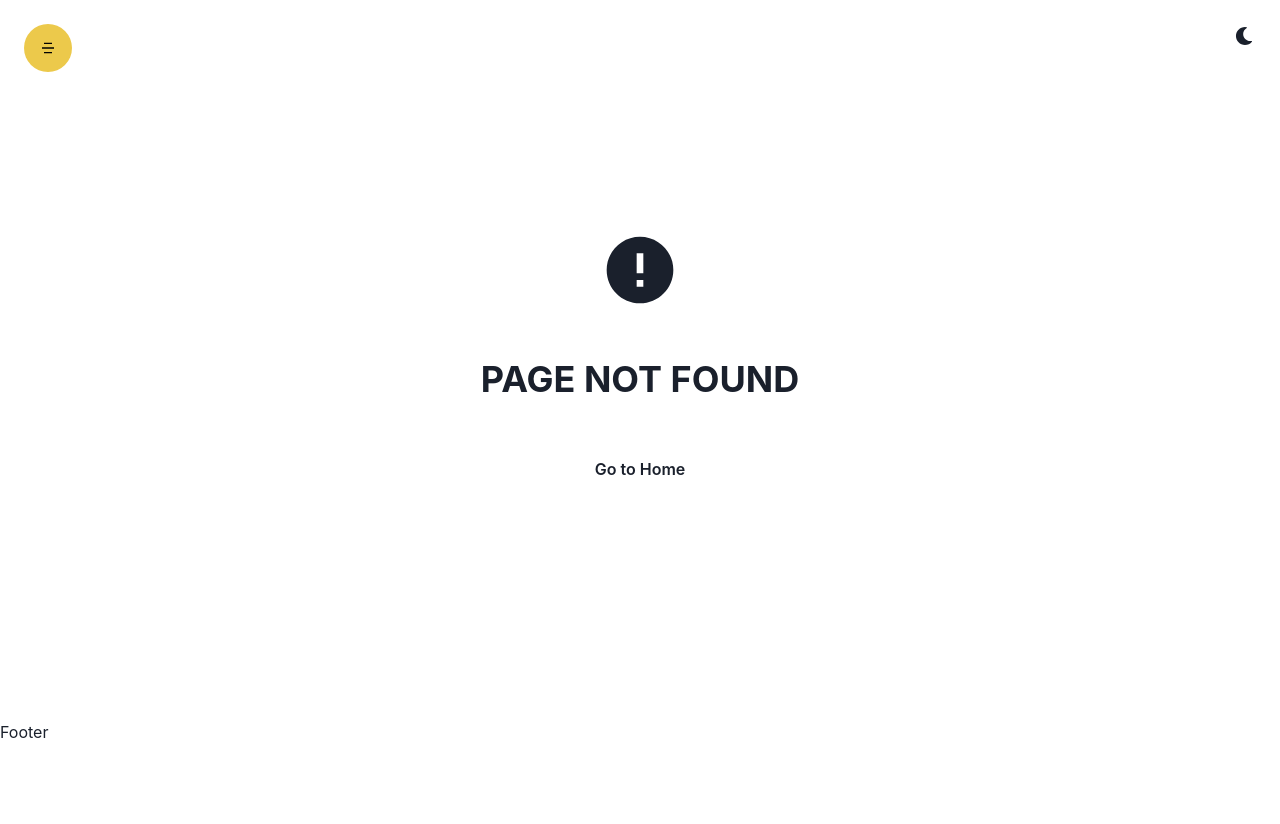
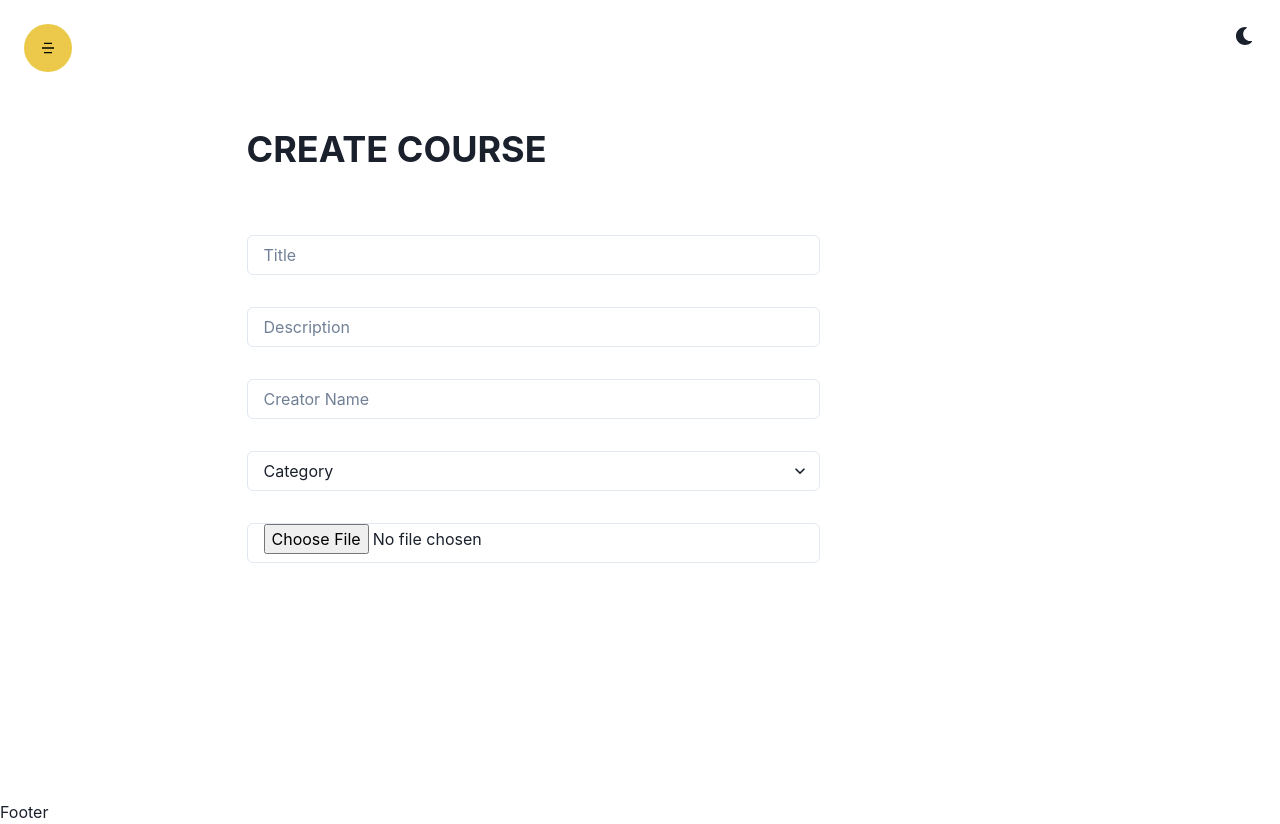
Before and after one commit to ashutoshrawat29/Skillery-FFSD, a React (Create React App) app in the folder frontend/: page /admin/createcourse in a window 1280 px wide. Before the commit this address had no page. Before the commit the page ends 800 px from the top, so only its background shows below. Built offline with nearby package versions, Linux system fonts and the light colour scheme.

Commit message:
some work done in create course form

```diff
--- a/frontend/src/App.js
+++ b/frontend/src/App.js
@@ -10,6 +10,7 @@ import PaymentFail from './components/Payments/PaymentFail';
 import PaymentSuccess from './components/Payments/PaymentSuccess';
 import Subscribe from './components/Payments/Subscribe';
 import Request from './components/Request/Request';
+import CreateCourse from './components/Admin/CreateCourse';
 function App() {
   return (
     <BrowserRouter>
@@ -23,6 +24,9 @@ function App() {
         <Route path="/*" element={<NotFound />} />
         <Route path="/paymentsuccess" element={<PaymentSuccess />} />
         <Route path="/paymentfail" element={<PaymentFail />} />
+
+        {/* Admin Routes */}
+        <Route path="/admin/createcourse" element={<CreateCourse />} />
       </Routes>
       <Footer />
     </BrowserRouter>
--- /dev/null
+++ b/frontend/src/components/Admin/CreateCourse.js
@@ -0,0 +1,49 @@
+import { Container, Grid, Heading, Input, Select, VStack } from '@chakra-ui/react';
+import React, { useState } from 'react';
+
+function CreateCourse() {
+    const [title, setTitle] = useState("");
+    const [description, setDescription] = useState("");
+    const [createdBy, setCreatedBy] = useState("");
+    const [category, setCategory] = useState("");
+    const [image, setImage] = useState("");
+    const [imagePrev, setImagePrev] = useState("");
+    const changeImageHandler = () => {
+      console.log("Image changed");
+    }
+    const categories = [
+        'Web Development',
+        'Artificial Intelligence',
+        'Data Strcuture and Algorithms',
+        'Game Development',
+        'Blockchain',
+        'Machine Learning',
+        'App Development',
+      ];
+  return (
+    <Grid minH={'100vh'} templateColumns={['1fr', '5fr 1fr']}>
+      <Container py="16">
+        <form>
+          <Heading
+            textTransform="uppercase"
+            children="Create Course"
+            my="16"
+            textAlign={['center', 'left']}
+          />
+          <VStack m="auto" spacing="8">
+            <Input value={title} onChange={e => setTitle(e.target.value)} placeholder="Title" type="text" focusBorderColor="purple.300" />
+            <Input value={description} onChange={e => setDescription(e.target.value)} placeholder="Description" type="text" focusBorderColor="purple.300" />
+            <Input value={createdBy} onChange={e => setCreatedBy(e.target.value)} placeholder="Creator Name" type="text" focusBorderColor="purple.300" />
+            <Select focusBorderColor="purple.300" value={category} onChange={e => setCategory(e.target.value)} >
+                <option value="">Category</option>
+                {categories.map(category => (<option key={category}>{category}</option>))}
+            </Select>
+            <Input accept="image/*" type="file" focusBorderColor="purple.300" onChange={changeImageHandler} />
+          </VStack>
+        </form>
+      </Container>
+    </Grid>
+  );
+}
+
+export default CreateCourse;
--- a/frontend/src/components/Courses/Courses.js
+++ b/frontend/src/components/Courses/Courses.js
@@ -47,7 +47,6 @@ const Course = ({
         />
       </HStack>
       <Heading
-        textAlign={'center'}
         size="xs"
         textTransform="uppercase"
         children={`Lectures - ${lectureCount}`}
--- a/frontend/src/components/Layout/Header/Header.js
+++ b/frontend/src/components/Layout/Header/Header.js
@@ -86,11 +86,11 @@ function Header() {
                 ) : (
                   <>
                     <Link to="/login">
-                      <Button colorScheme="yellow">Login</Button>
+                      <Button colorScheme="yellow" onClick={onClose}>Login</Button>
                     </Link>
                     <p>OR</p>
                     <Link to="/register">
-                      <Button colorScheme="yellow">Sign Up</Button>
+                      <Button colorScheme="yellow" onClick={onClose}>Sign Up</Button>
                     </Link>
                   </>
                 )}
```
